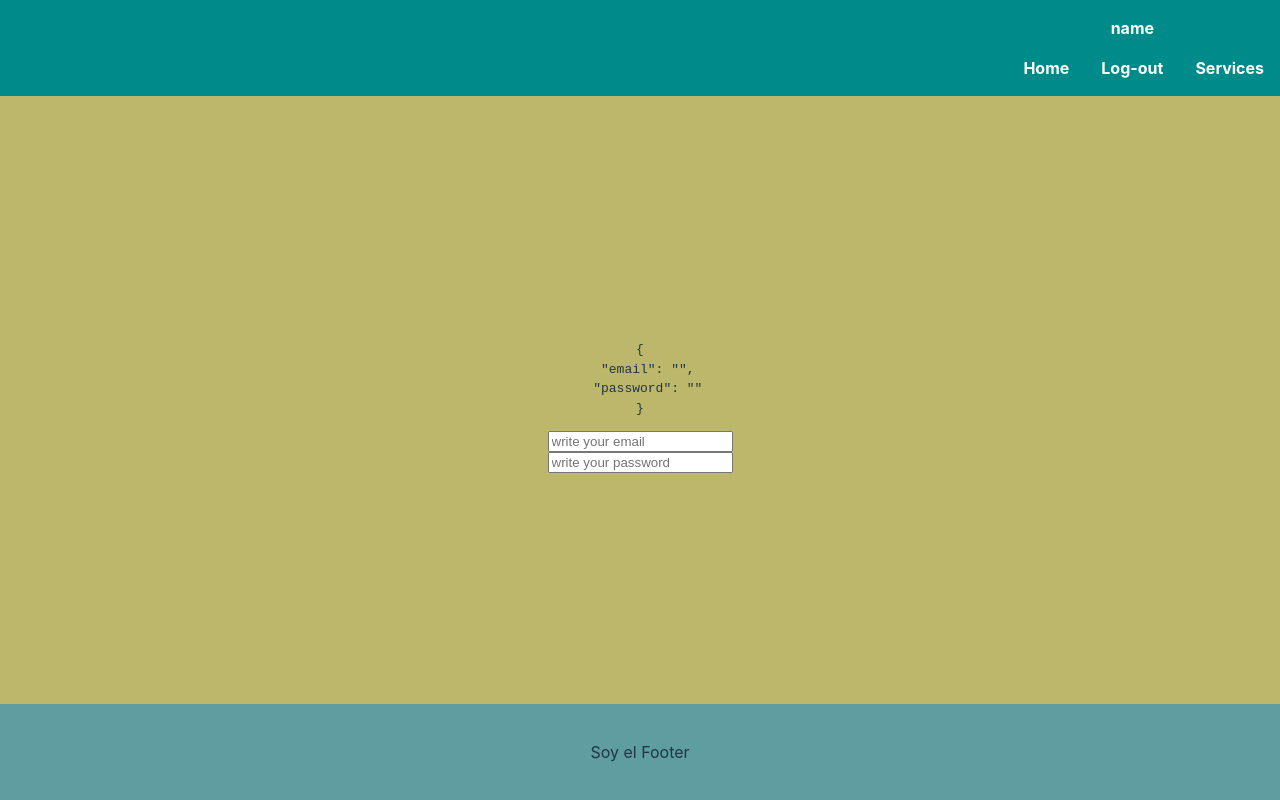
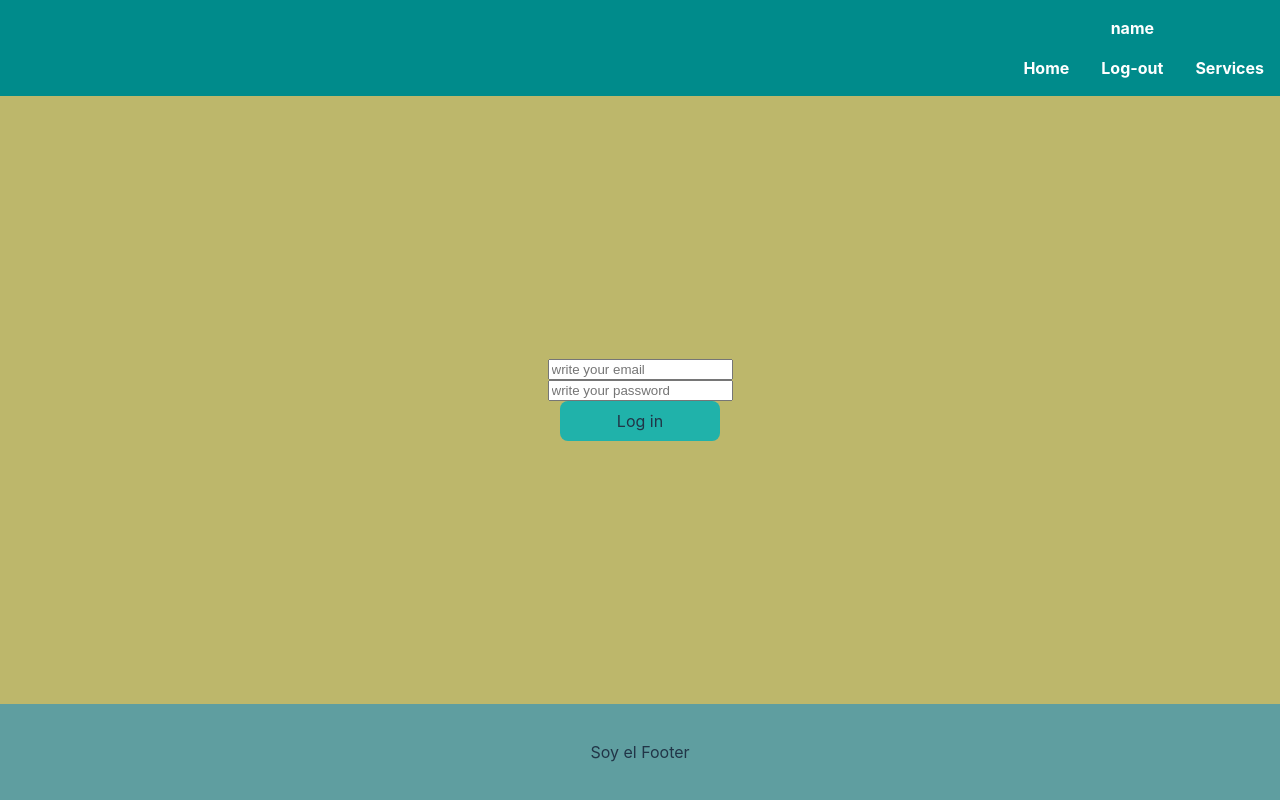
Before and after one commit to ariusvi/react_tattoostudio, a React (Vite) app: page /login in a window 1280 px wide. Built offline with nearby package versions, Linux system fonts and the light colour scheme.

Commit message:
feat: login.css button design updated

```diff
--- a/src/Common/CustomInput/CustomInput.css
+++ b/src/Common/CustomInput/CustomInput.css
@@ -3,4 +3,6 @@
     width: 18em;
 
     border-radius: 0.5em;
+    border: 0.2em solid black;
+    margin: 2em;
 }
--- a/src/pages/Login/Login.css
+++ b/src/pages/Login/Login.css
@@ -9,3 +9,26 @@
     justify-content: center;
     align-items: center;
 }
+
+.loginButton{
+    height: 2.5em;
+    width: 10em;
+    background-color:lightseagreen;
+    border-radius: 0.5em;
+    transition: 0.4s;
+
+    font-style: bold;
+
+    display: flex;
+    justify-content: center;
+    align-items: center;
+
+
+}
+
+.loginButton:hover{
+    cursor: pointer;
+    background-color:lightskyblue;
+    border-radius: 0.5em;
+    transition: 0.4s;
+}
--- a/src/pages/Login/Login.jsx
+++ b/src/pages/Login/Login.jsx
@@ -25,10 +25,10 @@ export const Login = () => {
 
     return(
         <div className='loginDesign'>
-            <pre>{JSON.stringify(credenciales, null, 2)}</pre>
+            {/* <pre>{JSON.stringify(credenciales, null, 2)}</pre> */}
             <CustomInput
                 design="inputDesign"
-                type="text"
+                type="email"
                 name="email"
                 value={credenciales.email || ""}
                 placeholder="write your email"
@@ -43,6 +43,7 @@ export const Login = () => {
                 placeholder="write your password"
                 functionChange={inputHandler}
             />
+            <div className="loginButton">Log in</div>
         </div>
     )
 };
```
Also changed, not shown: src/services/apiCalls.js (added).
